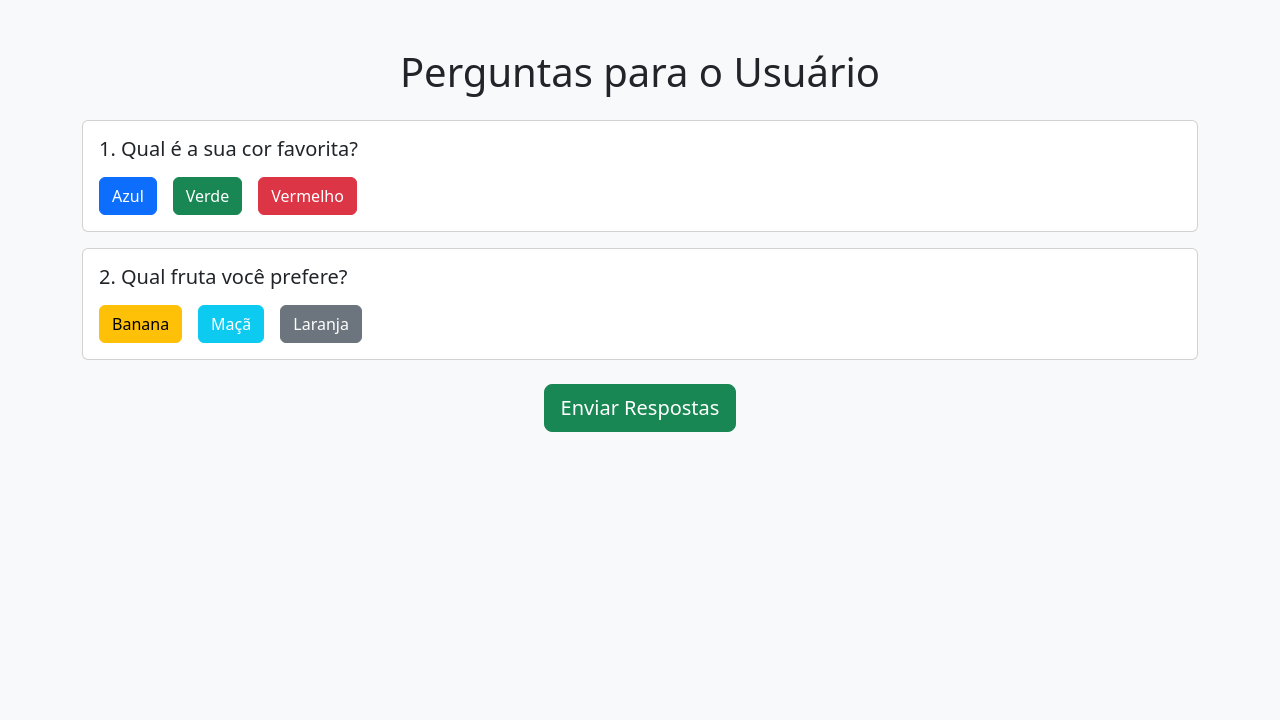
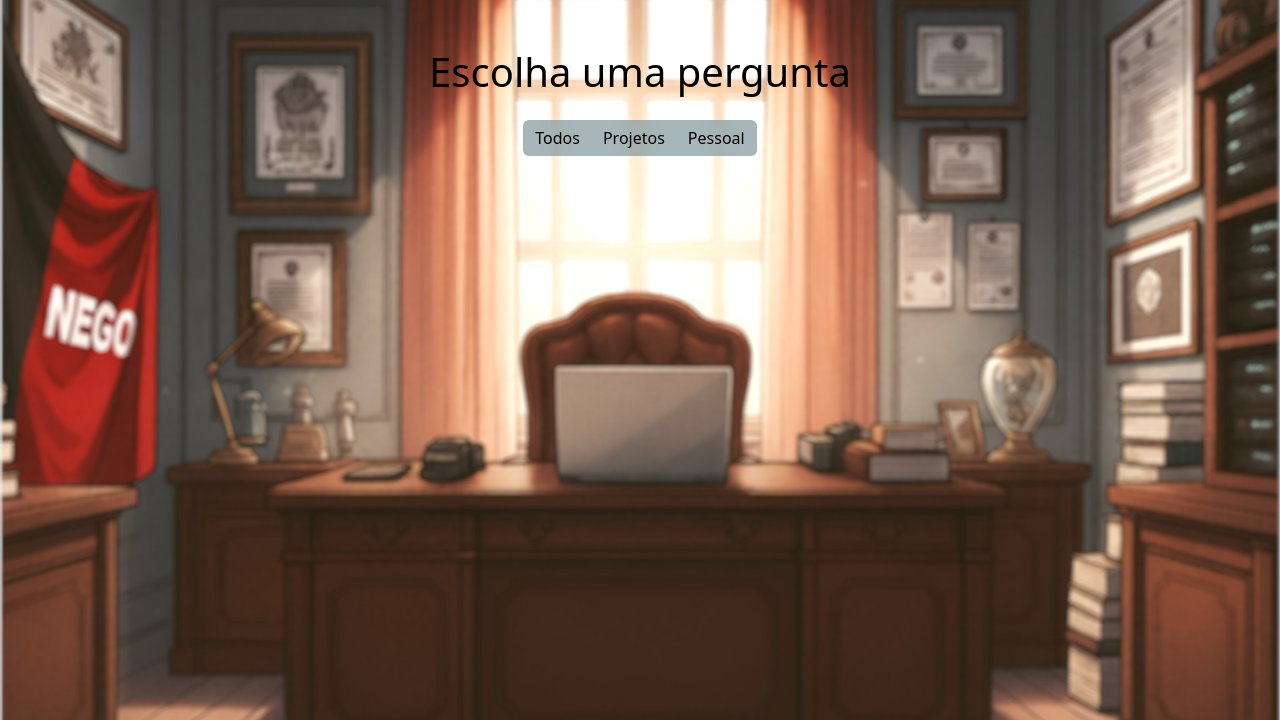
Before and after one commit to THURRnado/Avatar-perguntas-Joao-Azevedo, a Django app: page /pergunta/ in a window 1280 px wide. Shown: the top 720 px of the page. Run offline with Django 5.2, Linux system fonts and the light colour scheme; data that the repository does not hold is empty.

Commit message:
feat: definindo o estilo da tela das perguntas

```diff
--- /dev/null
+++ b/global_static/global/css/style.css
@@ -0,0 +1,54 @@
+body {
+    background-image: url('/static/global/img/fundo.jpg');
+    background-size: cover;
+    background-repeat: no-repeat;
+    background-attachment: fixed;
+    background-position: center;
+    color: #000;
+}
+
+.filtro-genero{
+    background: rgba(107, 134, 141, 0.6);
+    backdrop-filter: blur(10px);
+}
+
+.btn-filtro-genero {
+    color: #000; /* cor do texto */
+    border: none;
+    transition: transform 0.2s, box-shadow 0.2s;
+}
+
+.btn-filtro-genero:hover {
+    background: linear-gradient(135deg, #13618bff, #000000);
+    transform: scale(1.05);
+    box-shadow: 0 4px 15px rgba(0,0,0,0.3);
+    color: #fff;
+}
+
+.card-question {
+    background: rgba(107, 134, 141, 0.6);
+    backdrop-filter: blur(10px);
+    border: none;
+    margin-bottom: 30px;
+}
+
+.card-title {
+    color: #000;
+}
+
+.btn-choice {
+    min-width: 80px;
+}
+
+.btn-gradient {
+    background: linear-gradient(135deg, #13618bff, #000000);
+    color: #fff; /* cor do texto */
+    border: none;
+    transition: transform 0.2s, box-shadow 0.2s;
+}
+
+.btn-gradient:hover {
+    transform: scale(1.05);
+    box-shadow: 0 4px 15px rgba(0,0,0,0.3);
+    color: #000000ff;
+}
--- a/pergunta/templates/pergunta/index.html
+++ b/pergunta/templates/pergunta/index.html
@@ -6,42 +6,43 @@
         <meta charset="UTF-8">
         <meta name="viewport" content="width=device-width, initial-scale=1.0">
         <title>Perguntas</title>
-        <!-- Bootstrap CSS -->
         <link href="https://cdn.jsdelivr.net/npm/bootstrap@5.3.3/dist/css/bootstrap.min.css" rel="stylesheet">
+        <link rel="stylesheet" href="{% static 'global/css/style.css' %}">
     </head>
-    <body class="bg-light">
+    <body>
 
-    <div class="container py-5">
-        <h1 class="mb-4 text-center">Perguntas para o Usuário</h1>
+        <div class="container py-5">
+            <h1 class="mb-4 text-center">Escolha uma pergunta</h1>
 
-        <div class="card mb-3">
-            <div class="card-body">
-                <h5 class="card-title">1. Qual é a sua cor favorita?</h5>
-                <div class="d-flex gap-3 mt-3">
-                <button class="btn btn-primary">Azul</button>
-                <button class="btn btn-success">Verde</button>
-                <button class="btn btn-danger">Vermelho</button>
+            <div class="mb-4 text-center">
+                <div class="btn-group filtro-genero" role="group" aria-label="Filtro de gênero">
+                    <button class="btn btn-outline-dark btn-filtro-genero" onclick="filtrarGenero('todos')">Todos</button>
+                    <button class="btn btn-outline-dark btn-filtro-genero" onclick="filtrarGenero('projetos')">Projetos</button>
+                    <button class="btn btn-outline-dark btn-filtro-genero" onclick="filtrarGenero('pessoal')">Pessoal</button>
                 </div>
+            </div>
+
+            <div class="row mt-5">
+                {% for p in pergunta %}
+                <div class="col-md-4 d-flex">
+                    <div class="card card-question flex-fill">
+                        <div class="card-body">
+                            <h5 class="card-title">{{ p.texto }}</h5>
+                        </div>
+                        <div class="card-footer">
+                            <div class="d-flex flex-wrap gap-2">
+                                <button class="btn btn-sm btn-gradient btn-choice">
+                                    Escolher
+                                </button>
+                            </div>
+                        </div>
+                    </div>
+                </div>
+                {% endfor %}
             </div>
         </div>
 
-        <div class="card mb-3">
-            <div class="card-body">
-                <h5 class="card-title">2. Qual fruta você prefere?</h5>
-                <div class="d-flex gap-3 mt-3">
-                <button class="btn btn-warning">Banana</button>
-                <button class="btn btn-info text-white">Maçã</button>
-                <button class="btn btn-secondary">Laranja</button>
-                </div>
-            </div>
-        </div>
+        <script src="https://cdn.jsdelivr.net/npm/bootstrap@5.3.3/dist/js/bootstrap.bundle.min.js"></script>
 
-        <div class="text-center mt-4">
-            <button class="btn btn-lg btn-success">Enviar Respostas</button>
-        </div>
-    </div>
-
-    <!-- Bootstrap JS -->
-    <script src="https://cdn.jsdelivr.net/npm/bootstrap@5.3.3/dist/js/bootstrap.bundle.min.js"></script>
     </body>
 </html>
--- a/pergunta/views.py
+++ b/pergunta/views.py
@@ -1,5 +1,7 @@
 from django.shortcuts import render
+from .models import Pergunta
 
-# Create your views here.
+
 def teste(request):
-    return render(request, 'pergunta/index.html', {})
+    pergunta = Pergunta.objects.filter(ativo=True).order_by('-vezes_respondida')
+    return render(request, 'pergunta/index.html', {'pergunta': pergunta})
```
Also changed, not shown: global_static/global/img/fundo.jpg (added), global_static/global/scripts/scripts.js (added).
